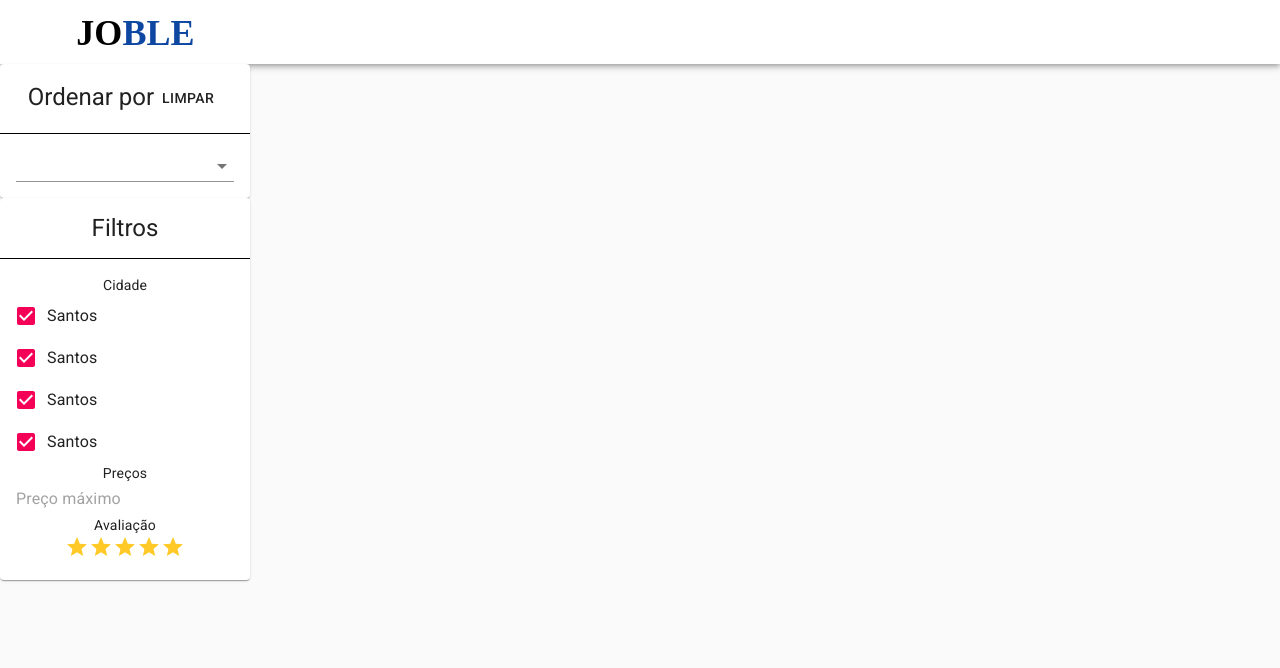
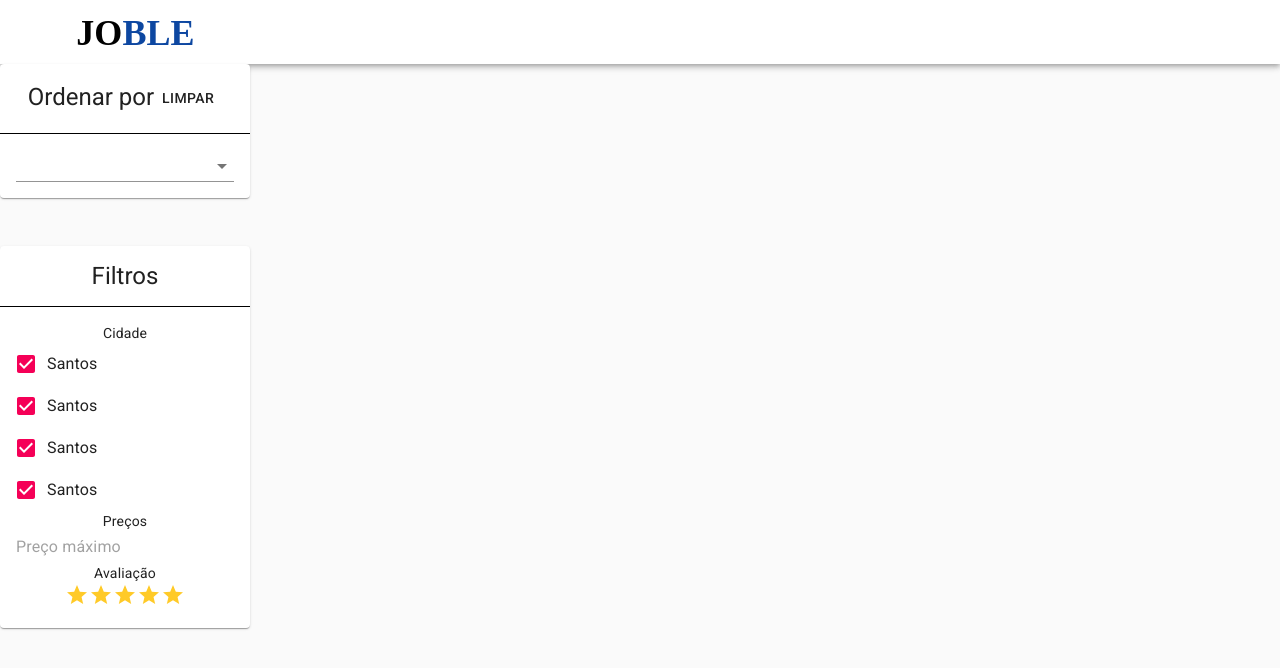
Before and after one commit to pedroigorjs/squad-4, a React (Create React App) app in the folder frontend/: page /results in a window 1280 px wide. Shown: the top 668 px of the page. Built offline with nearby package versions, Linux system fonts and the light colour scheme.

Commit message:
Fix filters margin

```diff
--- a/frontend/src/app/components/Filters.js
+++ b/frontend/src/app/components/Filters.js
@@ -28,6 +28,7 @@ const useStyles = makeStyles(() => ({
   card: {
     maxWidth: '250px',
     textAlign: 'center',
+    marginBottom: '3rem',
   },
   input: {
     width: '100%',
```
